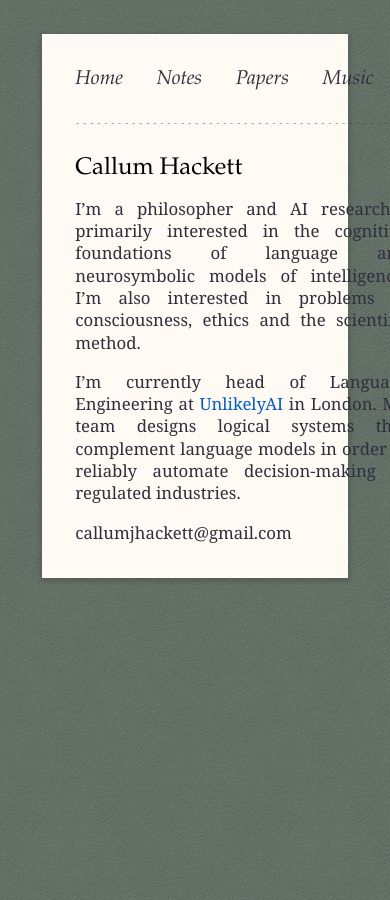
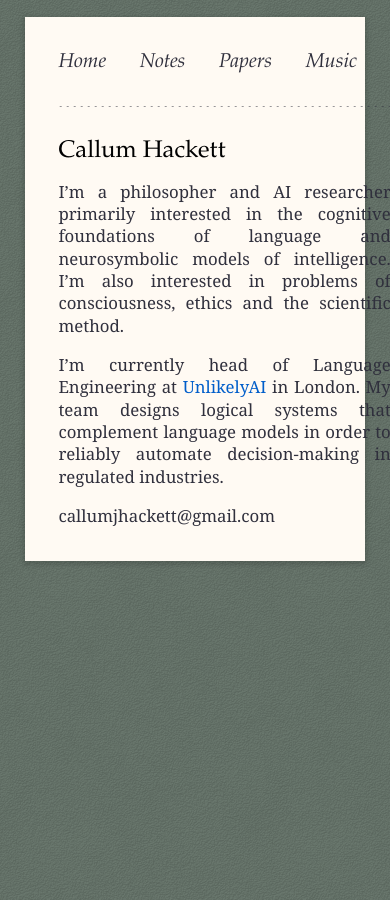
Before and after one commit to callumhackett/callumhackett.github.io, a Jekyll site: the page built from index.md, in a window 390 px wide. Built offline with Jekyll 4.4.1, drawn with Linux system fonts in a browser that asks for light colours; some web fonts are replaced.

Commit message:
added mobile theme

```diff
--- a/_includes/meta.html
+++ b/_includes/meta.html
@@ -16,7 +16,7 @@
 
         <link rel="preconnect" href="https://fonts.googleapis.com">
         <link rel="preconnect" href="https://fonts.gstatic.com" crossorigin>
-        <link href="https://fonts.googleapis.com/css2?family=Petit+Formal+Script&family=STIX+Two+Text:ital,wght@0,400..700;1,400..700&family=Sorts+Mill+Goudy:ital@0;1&display=swap" rel="stylesheet">
+        <link href="https://fonts.googleapis.com/css2?family=Petit+Formal+Script&family=STIX+Two+Text:ital,wght@0,400..700;1,400..700&family=Sorts+Mill+Goudy:ital@0;1&family=Gelasio:ital,wght@0,400..700;1,400..700&display=swap" rel="stylesheet">
 
         <meta property="og:locale" content="en"/>
         <meta property="og:site_name" content="Callum Hackett"/>
--- a/assets/css/core.css
+++ b/assets/css/core.css
@@ -91,9 +91,8 @@ audio {
 
 @media (max-width: 1019px) {
     #body-grid {
-        margin: calc(var(--p-size)*2);
+        margin: var(--p-size);
         grid-template-rows: auto auto;
-        max-width: 700px;
         padding: calc(var(--p-size)*2);
     }
     #navigation {
@@ -109,6 +108,7 @@ audio {
         background-size: 7px 1px;
         background-repeat: repeat-x;
         padding: calc(var(--p-size)*2) 0 0 0;
+        word-break: break-word;
     }
 }
 
--- a/assets/css/variables.css
+++ b/assets/css/variables.css
@@ -11,7 +11,7 @@
 
     /* Fonts */
     --accent-font: 'Sorts Mill Goudy', 'Garamond', serif;
-    --body-font: 'Georgia Pro', 'Georgia', serif;
+    --body-font: 'Georgia Pro', 'Georgia', 'Gelasio', serif;
     --code-font: 'CommitMonoV143', monospace;
     --code-font-feature-settings: 'cv03', 'cv08', 'cv10', 'ss03', 'ss04', 'ss05';
     --body-line-height: 1.33em;
```
